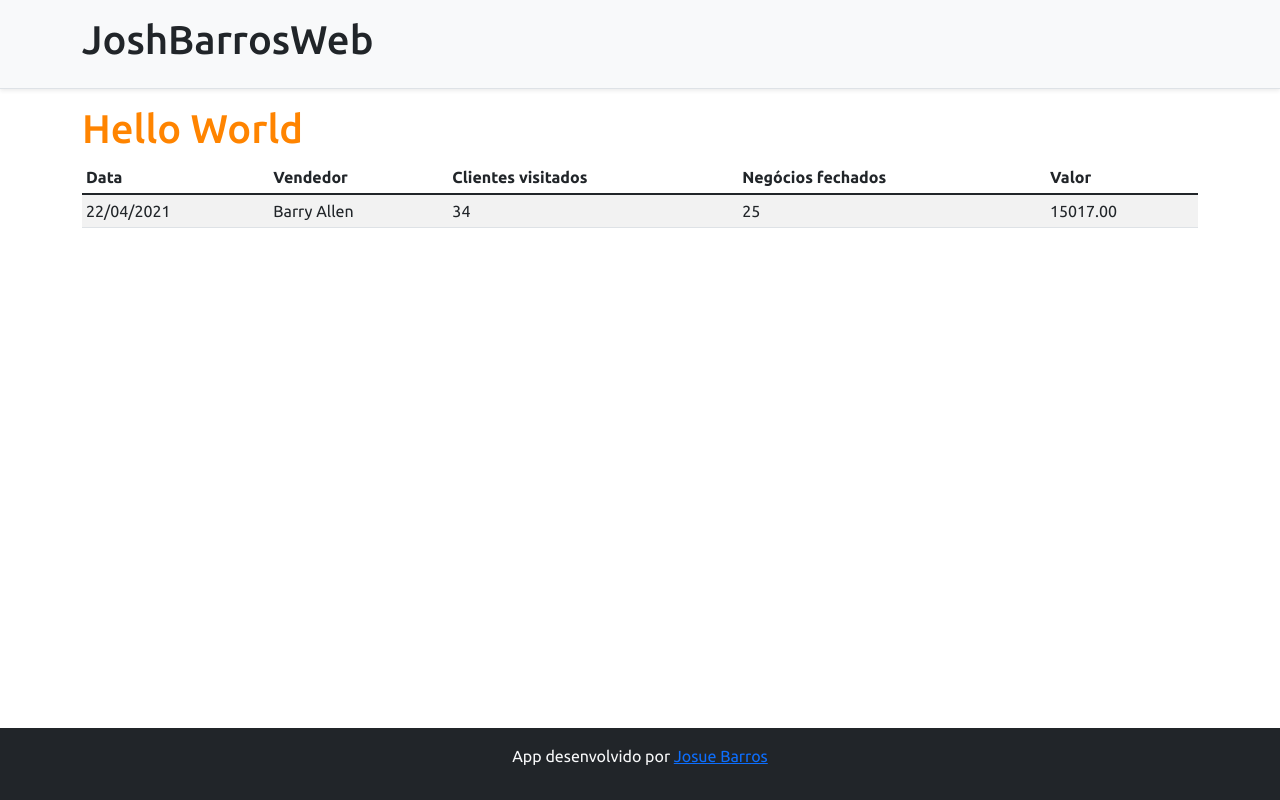
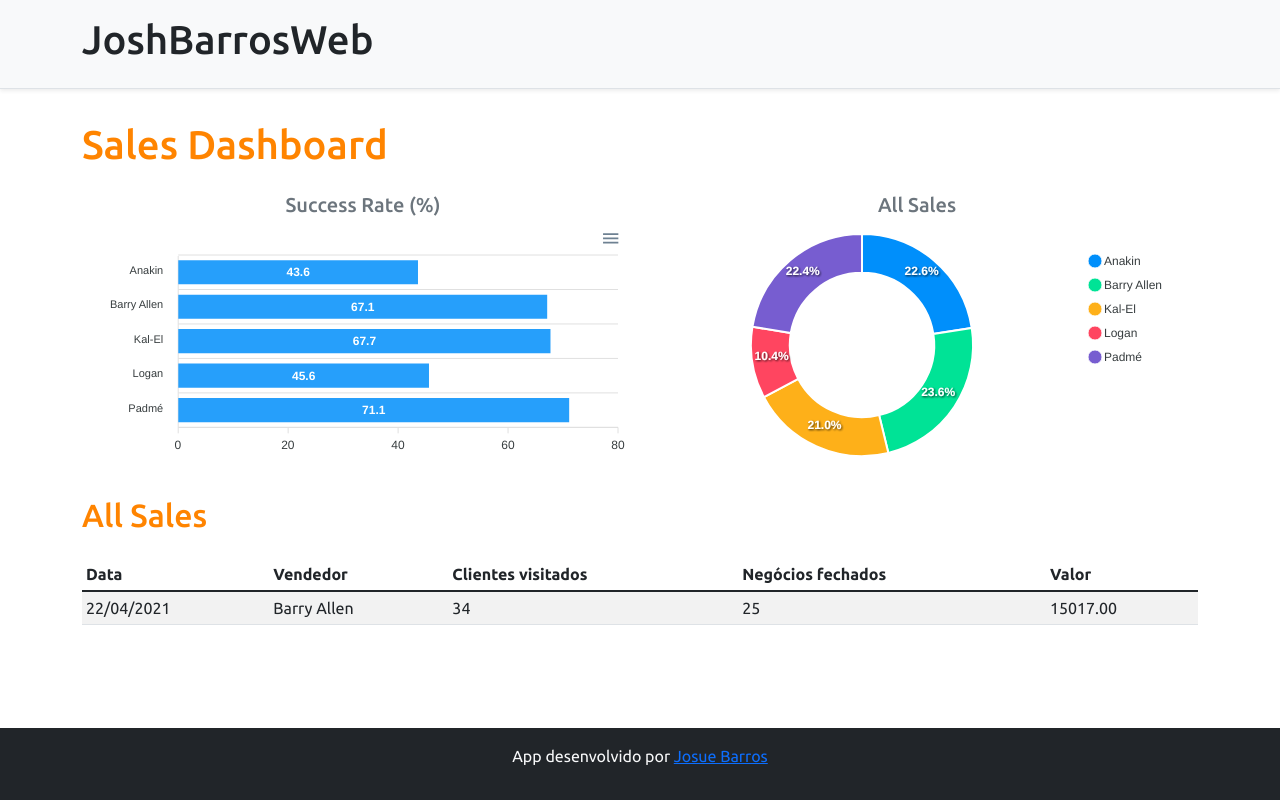
Before and after one commit to joshbarrosweb/reactjs-spring-sdashboard, a React (Create React App) app in the folder frontend/: page / in a window 1280 px wide. Built offline with nearby package versions, Linux system fonts and the light colour scheme.

Commit message:
chore: added static charts

```diff
--- a/frontend/package.json
+++ b/frontend/package.json
@@ -10,8 +10,10 @@
     "@types/node": "^16.7.13",
     "@types/react": "^17.0.20",
     "@types/react-dom": "^17.0.9",
+    "apexcharts": "^3.33.1",
     "bootstrap": "^5.1.3",
     "react": "^17.0.2",
+    "react-apexcharts": "^1.3.9",
     "react-dom": "^17.0.2",
     "react-scripts": "5.0.0",
     "typescript": "^4.4.2",
--- a/frontend/src/App.tsx
+++ b/frontend/src/App.tsx
@@ -1,13 +1,31 @@
 import NavBar from 'components/Navbar';
 import Footer from 'components/Footer';
 import DataTable from 'components/DataTable';
+import BarChart from 'components/BarChart';
+import DonutChart from 'components/DonutChart';
 
 function App() {
   return (
     <>
       <NavBar />
       <div className="container">
-          <h1 className="text-primary">Hello World</h1>
+          <h1 className="text-primary py-3">Sales Dashboard</h1>
+
+          <div className="row px-3">
+            <div className="col-sm-6">
+              <h5 className="text-center text-secondary">Success Rate (%)</h5>
+              <BarChart />
+            </div>
+
+            <div className="col-sm-6">
+              <h5 className="text-center text-secondary">All Sales</h5>
+              <DonutChart />
+            </div>
+          </div>
+
+          <div className="py-3">
+            <h2 className="text-primary"> All Sales</h2>
+          </div>
 
           <DataTable />
       </div>
--- /dev/null
+++ b/frontend/src/components/BarChart/index.tsx
@@ -0,0 +1,34 @@
+import Chart from 'react-apexcharts';
+
+const BarChart = () => {
+    const options = {
+        plotOptions: {
+            bar: {
+                horizontal: true,
+            }
+        },
+    };
+
+    const mockData = {
+        labels: {
+            categories: ['Anakin', 'Barry Allen', 'Kal-El', 'Logan', 'Padmé']
+        },
+        series: [
+            {
+                name: "% Sucesso",
+                data: [43.6, 67.1, 67.7, 45.6, 71.1]
+            }
+        ]
+    };
+
+    return (
+        <Chart
+            options={{ ...options, xaxis: mockData.labels }}
+            series={ mockData.series }
+            type="bar"
+            height="240"
+        />
+    );
+}
+
+export default BarChart;
--- /dev/null
+++ b/frontend/src/components/DonutChart/index.tsx
@@ -0,0 +1,25 @@
+import Chart from 'react-apexcharts';
+
+const DonutChart = () => {
+    const options = {
+        legend: {
+            show: true
+        }
+    }
+
+    const mockData = {
+        series: [477138, 499928, 444867, 220426, 473088],
+        labels: ['Anakin', 'Barry Allen', 'Kal-El', 'Logan', 'Padmé']
+    }
+
+    return (
+        <Chart
+            options={{ ...options, labels: mockData.labels }}
+            series={ mockData.series }
+            type="donut"
+            height="240"
+        />
+    );
+}
+
+export default DonutChart;
```
Also changed, not shown: 1 other file (tests, documents, lock files or other folders).
